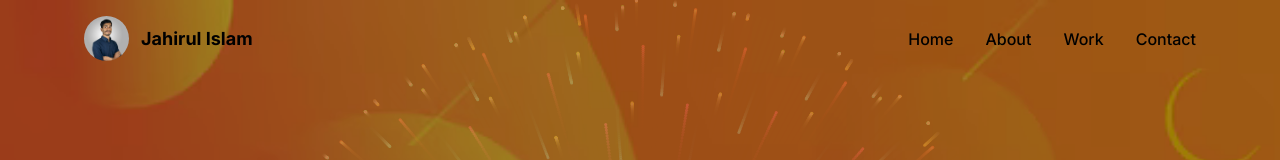
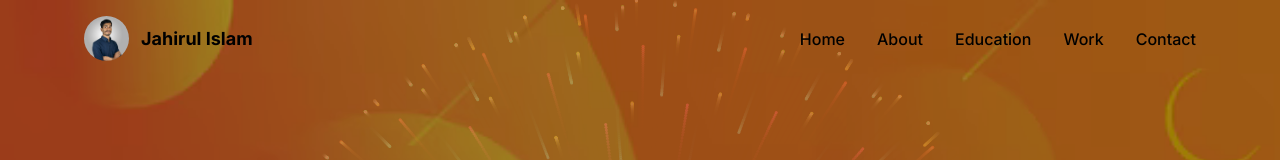
Before and after one commit to jahir002201/my_portfolio, a Next.js app: page / in a window 1280 px wide. Shown: the top 160 px of the page. Built offline with nearby package versions, Linux system fonts and the light colour scheme.

Commit message:
nav update

```diff
--- a/components/Header.tsx
+++ b/components/Header.tsx
@@ -31,6 +31,7 @@ const Header = () => {
         <nav className="hidden md:flex gap-8 font-medium">
           <a href="#home" className="hover:text-black transition">Home</a>
           <a href="#about" className="hover:text-black transition">About</a>
+          <a heref="#education" className="hover:text-black transition">Education</a>
           <a href="#work" className="hover:text-black transition">Work</a>
           <a href="#contact" className="hover:text-black transition">Contact</a>
         </nav>
```
